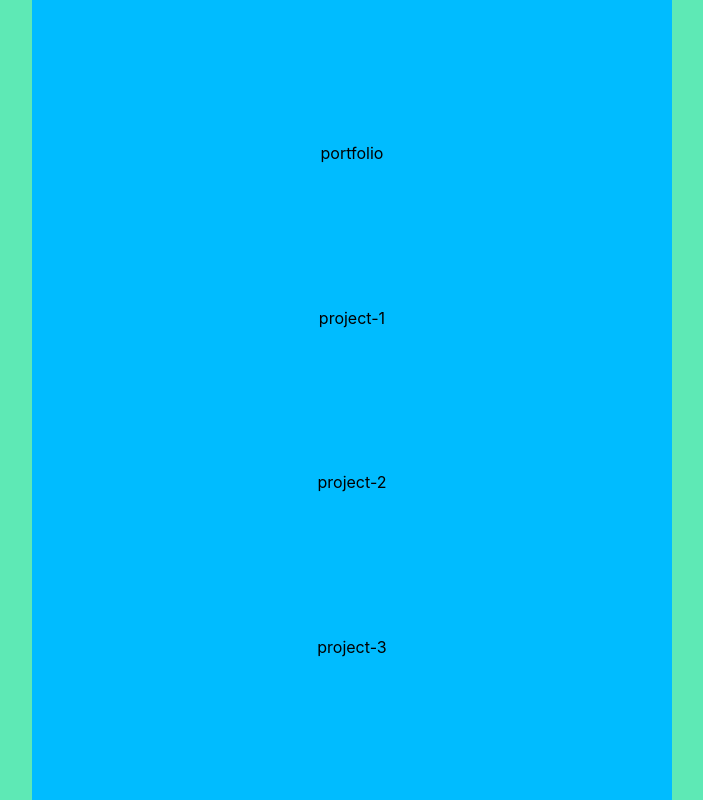
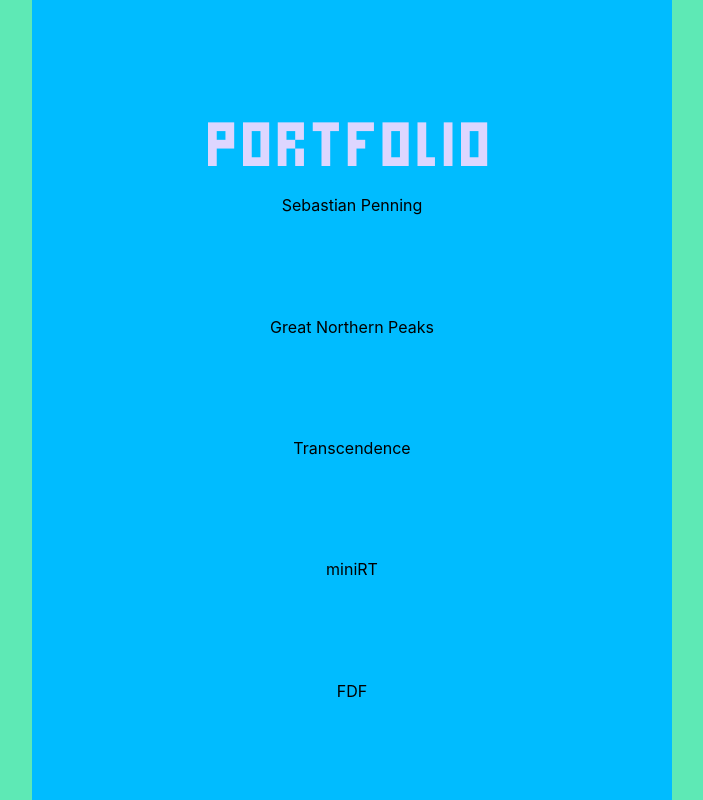
Before and after one commit to sairutra/portfolio, a React (Vite) app: page / in a window 1280 px wide. Shown: the whole page, without its empty margins (288-991 px from the left). Built offline with nearby package versions, Linux system fonts and the light colour scheme.

Commit message:
added font

```diff
--- a/src/App.tsx
+++ b/src/App.tsx
@@ -5,10 +5,14 @@ function App() {
             <div id='center-container' className="bg-sky-400 w-1/2">
                 <div id="center-text-container" className="flex justify-center min-h-full">
                     <div id='vertical-container' className="flex flex-col text-center justify-evenly min-h-full">
-                        <h1>portfolio</h1>
-                        <h1>project-1</h1>
-                        <h1>project-2</h1>
-                        <h1>project-3</h1>
+                        <div id="portfolio-title-container">
+                            <h1 className="text-8xl text-violet-200 font-micro">PORTFOLIO</h1>
+                            <h2>Sebastian Penning</h2>
+                        </div>
+                        <h1>Great Northern Peaks</h1>
+                        <h1>Transcendence</h1>
+                        <h1>miniRT</h1>
+                        <h1>FDF</h1>
                     </div>
                 </div>
             </div>
--- a/src/style/style.css
+++ b/src/style/style.css
@@ -1,4 +1,21 @@
 @import "tailwindcss";
+
+@font-face{
+
+    font-family: Jersey;
+    src: url('/Jersey.ttf');
+}
+
+@font-face{
+
+    font-family: micro;
+    src: url('/micro5.ttf');
+}
+
+@theme {
+    --font-jersey: "Jersey";
+    --font-micro: "micro";
+}
 
 html, body, #root, #app {
     height: 100vh;
```
Also changed, not shown: public/micro5.ttf (added).
